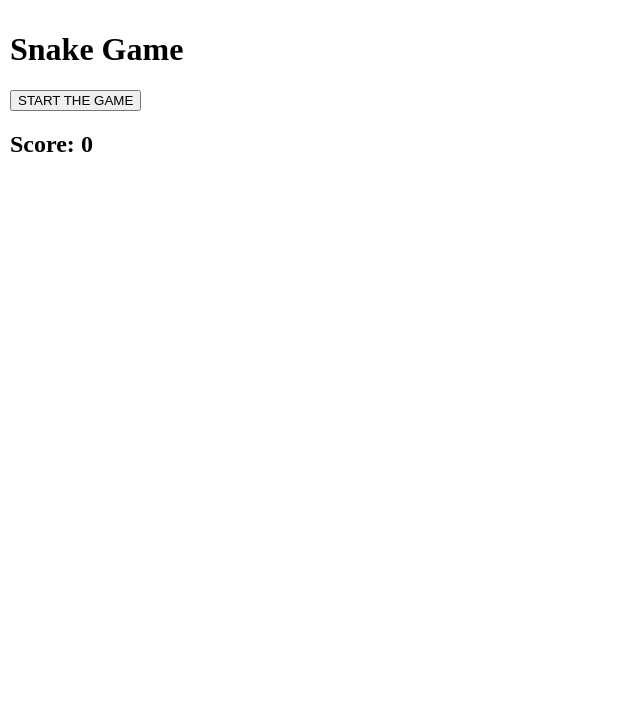
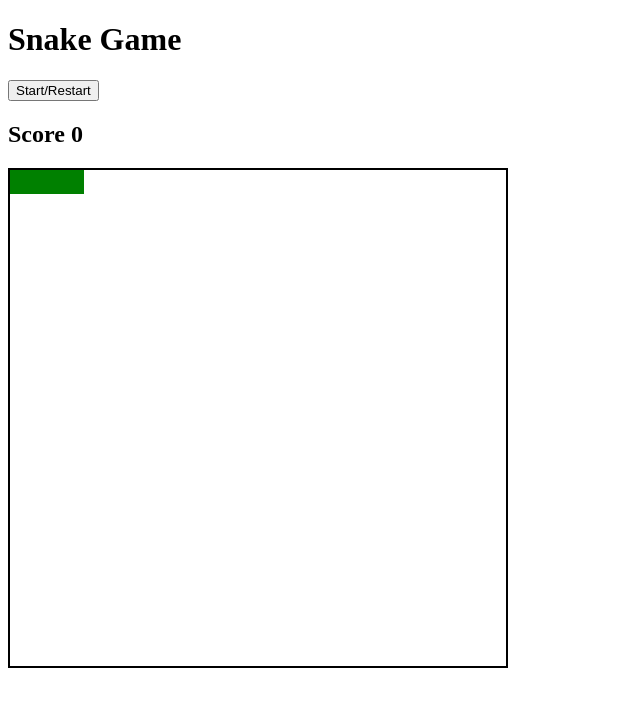
Before and after one commit to nightingazer/snake-game, a plain HTML site: page index.html in a window 1280 px wide. Shown: the whole page, without its empty margins (0-640 px from the left). Drawn offline with Linux system fonts and the light colour scheme.

Commit message:
make game grid 20x20, add moving to the right

```diff
--- a/index.html
+++ b/index.html
@@ -11,10 +11,9 @@
 
 <body>
     <h1>Snake Game</h1>
-    <button id="start">START THE GAME</button>
-    <h2>Score: <span id="score">0</span></h2>
-    <div class="grid">
-    </div>
+    <button id="start-btn">Start/Restart</button>
+    <h2>Score <span id="score">0</span></h2>
+    <div class="grid"></div>
     <script src="index.js"></script>
 </body>
 
--- a/index.js
+++ b/index.js
@@ -0,0 +1,41 @@
+const grid = document.querySelector('.grid')
+const startButton = document.getElementById('start-btn')
+const score = document.getElementById('score')
+
+//1 is right; -1 is left; 20 is down; -20 is up;
+let direction = 1;
+
+let squares = [];
+let snake = [2, 1, 0];
+
+function createGrid() {
+    //create 100 of these elements with a for loop
+    for (let i = 0; i < 400; i++) {
+        //create element
+        const square = document.createElement('div')
+        console.log(square)
+        //add styling to the element
+        square.classList.add('square')
+        //put the element into our grid
+        grid.appendChild(square)
+        //push it into a new squares array
+        squares.push(square);
+    }
+}
+createGrid()
+
+snake.forEach((frag) => {
+    squares[frag].classList.add('snake');
+})
+
+snake.forEach((frag) => {
+    squares[frag].classList.add('snake');
+})
+
+function move() {
+    squares[(snake.pop())].classList.remove('snake');
+    snake.unshift(snake[0] + 1);
+    squares[snake[0]].classList.add('snake');
+}
+
+// setInterval(move, 10)
--- a/style.css
+++ b/style.css
@@ -1,4 +1,25 @@
-body {
-    margin: 0;
-    padding: 10px;
+html, body {
+    margin: 10;
+    padding: 10;
 }
+
+* {
+    box-sizing: border-box;
+}
+
+.grid {
+    width: 500px;
+    height: 500px;
+    border: solid 2px black;
+    display: flex;
+    flex-wrap: wrap;
+}
+
+.square {
+    width: 5%;
+    height: 5%;
+}
+
+.snake {
+    background: green;
+}
```
